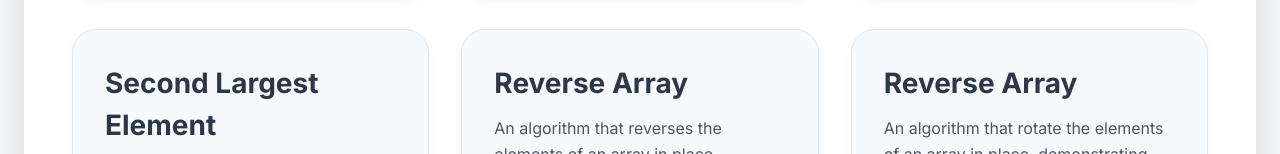
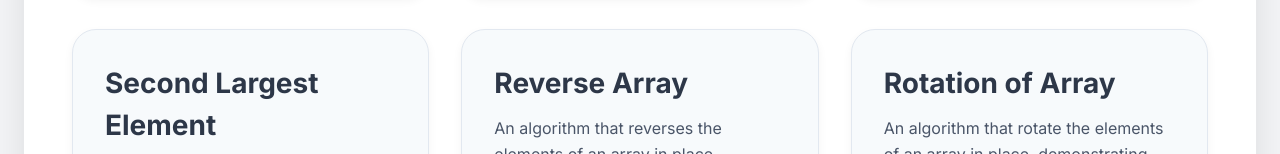
Before and after one commit to Abhishekjohn1507/Algo-Visualizer, a plain HTML site: page index.html in a window 1280 px wide. Shown: the part 535-689 px from the top of the page. Drawn offline with nearby package versions, Linux system fonts and the light colour scheme.

Commit message:
arr rotate

```diff
--- a/index.html
+++ b/index.html
@@ -116,7 +116,7 @@
                 <a href="reverse_array.html" class="visualize-btn">Visualize</a>
             </div>
                     <div class="menu-card">
-                <h2>Reverse Array</h2>
+                <h2>Rotation of Array</h2>
                 <p>An algorithm that rotate the elements of an array in place, demonstrating array manipulation techniques.</p>
                 <a href="array_rotate.html" class="visualize-btn">Visualize</a>
             </div>
```
